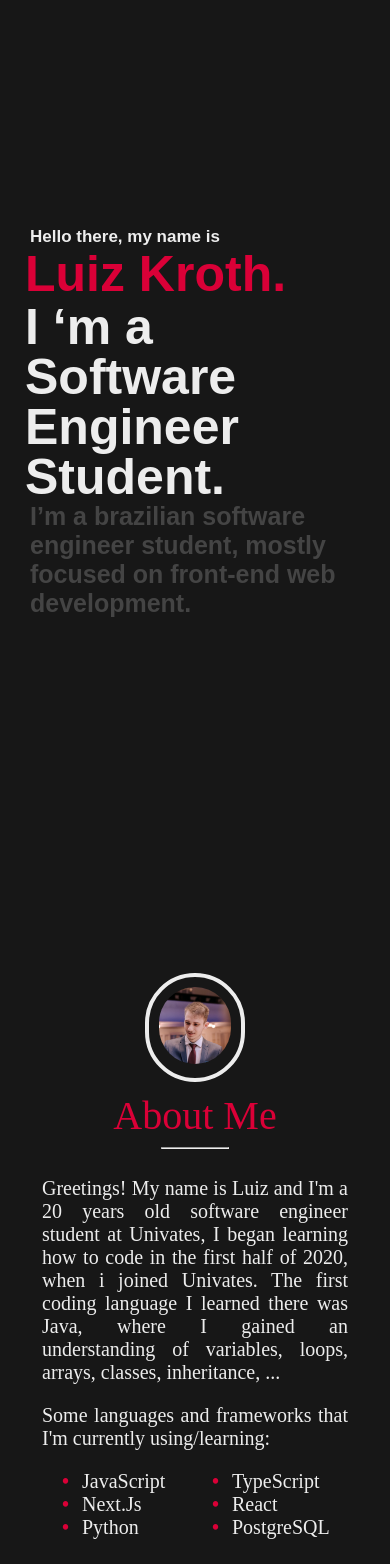
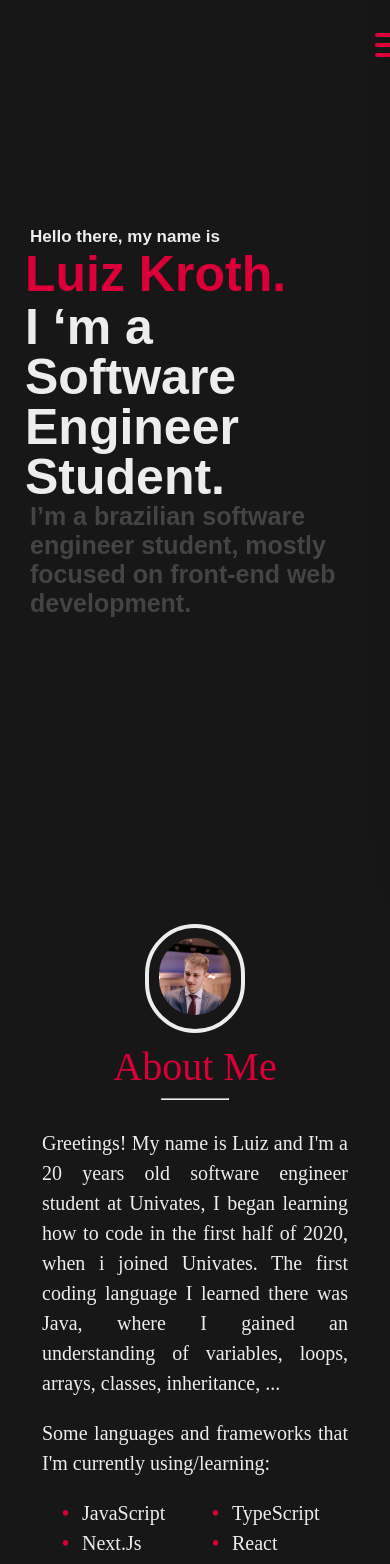
Before and after one commit to LuiKroth/portfolio-v1, a Next.js app: page / in a window 390 px wide. Shown: the top 1564 px of the page. Built offline with nearby package versions, Linux system fonts and the light colour scheme; a web font is replaced by a local one.

Commit message:
Fixed Navbar bug on scroll

```diff
--- a/components/Navbar.tsx
+++ b/components/Navbar.tsx
@@ -7,7 +7,7 @@ class NavBar extends React.Component<{}, any> {
       super(props);
       this.state = {
         show: true,
-        scrollPos: 0,
+        scrollPos: 0
       };
     }
     componentDidMount() {
@@ -26,7 +26,6 @@ class NavBar extends React.Component<{}, any> {
           show: document.body.getBoundingClientRect().top > this.state.scrollPos
         });
       }
-      console.log(this.state.scrollPos)
     };
 
     toggleClassMenu = () => {
@@ -54,7 +53,7 @@ class NavBar extends React.Component<{}, any> {
 
     render() {
       return (
-        <header className={`${this.state.scrollPos == 0 ? styles.header : styles.headerScroll} ${this.state.show ? styles.headerEffectOnScroll : styles.hidden}`}>
+        <header className={`${this.state.scrollPos == 0 ? styles.header : styles.headerScroll} ${!this.state.show && window.innerWidth > 800 ? styles.hidden : styles.headerEffectOnScroll }`}>
           <nav className = {`${styles.navB} ${this.state.show ? styles.active : styles.hidden}`}>
               <ul>
                 <li><a href={'#AboutMe'}>About Me</a></li>
--- a/styles/Home.module.css
+++ b/styles/Home.module.css
@@ -36,7 +36,7 @@
   justify-content: space-between;
   z-index: 9999;
   background-color: transparent;
-  transition: .5s ease-in-out;
+  transition: .25s ease-in-out;
 }
 
 .headerScroll {
@@ -51,7 +51,7 @@
   z-index: 9999;
   background-color: #222222;
   box-shadow: 0 20px 40px -10px #000;
-  transition: .5s ease-in-out;
+  transition: .25s ease-in-out;
 }
 
 .headerEffectOnScroll {
@@ -66,7 +66,7 @@
   align-items: center;
   -moz-box-align: center;
   -moz-box-pack: justify;
-  transition: .5s ease-in-out;
+  transition: .25s ease-in-out;
 }
 
 .active {
@@ -89,12 +89,12 @@
   font-size: 30px;
   text-decoration: none;
   color: #DA0037;
-  transition: .2s ease-in-out;
+  transition: .25s ease-in-out;
 }
 
 .active ul a:hover {
   color: #fd648a;
-  transition: .2s ease-in-out;
+  transition: .25s ease-in-out;
 }
 
 .hidden ul {
@@ -194,6 +194,7 @@
   width: clamp(200px, 90%, 800px);
   text-align: justify;
   margin: 0 auto;
+  line-height: 1.5;
 }
 
 .AboutPicture {
@@ -383,4 +384,13 @@
   right: 0vw;
   transition: .5s ease-in-out;
 }
+
+.header {
+  min-height: 90px;
 }
+
+.headerScroll {
+  box-shadow: none;
+  background-color: transparent;
+}
+}
```
Also changed, not shown: pages/index.tsx (line endings or trailing spaces).
